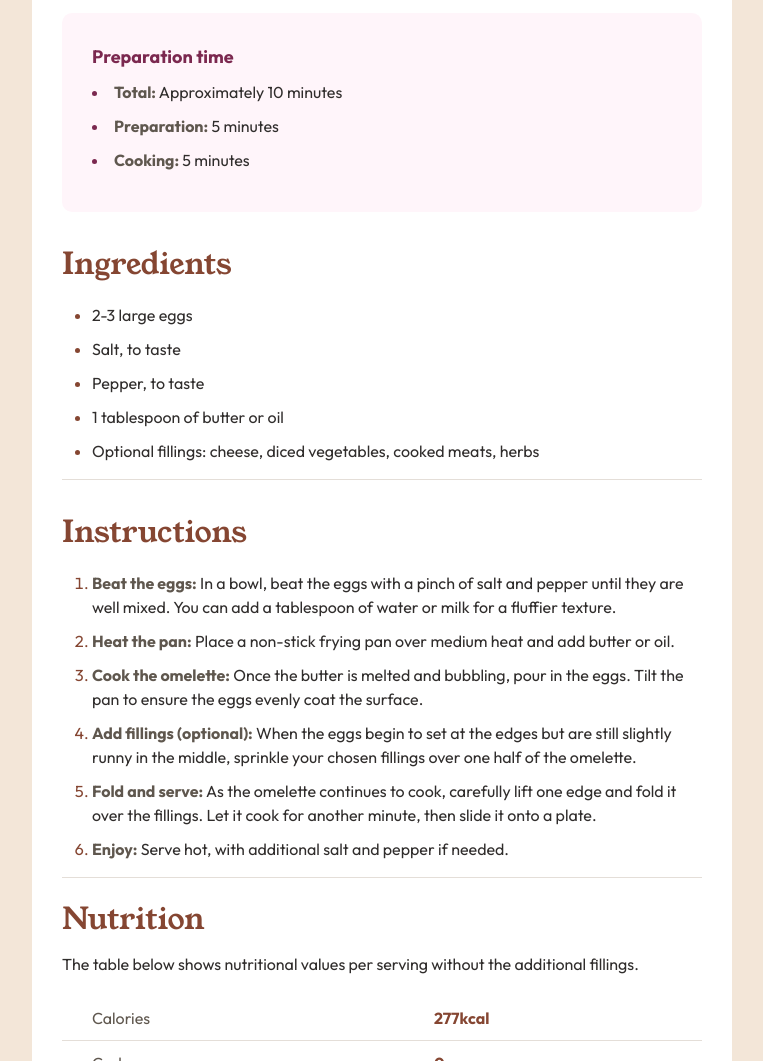
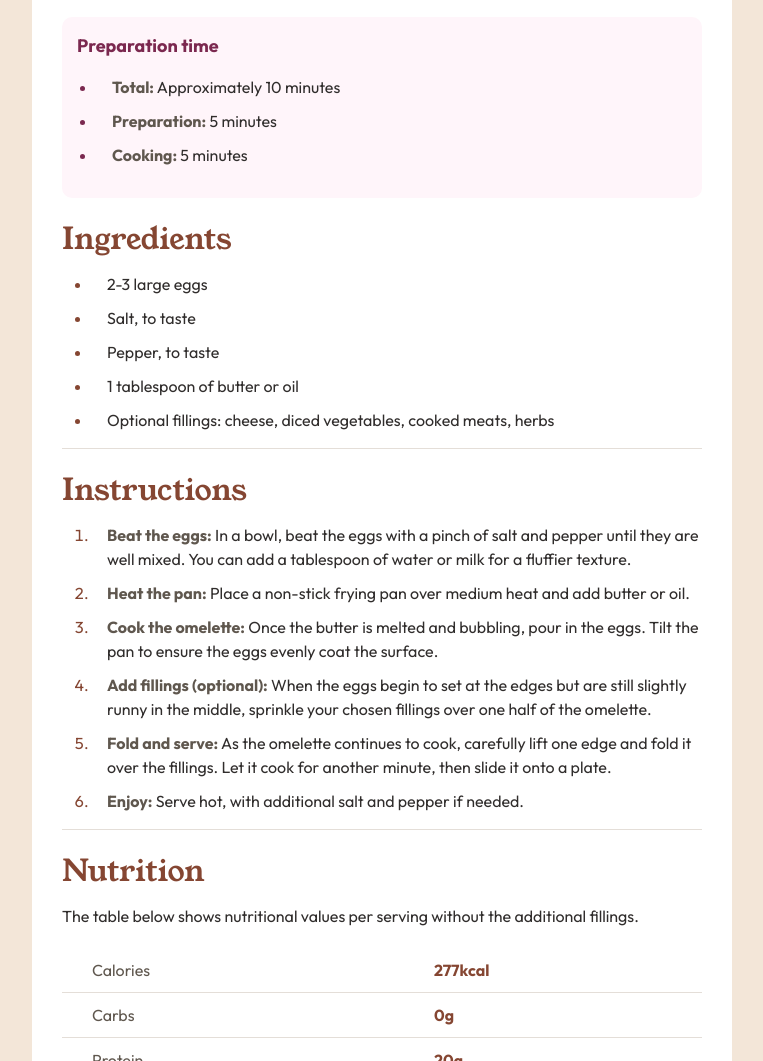
Before and after one commit to devid8642/devid8642.github.io, a plain HTML site: page projetos_frontend/recipe-page/index.html in a window 1280 px wide. Shown: the part 494-1555 px from the top of the page, without its empty margins (258-1021 px from the left). Drawn offline with Linux system fonts and the light colour scheme.

Commit message:
Some fixes

```diff
--- a/projetos_frontend/recipe-page/index.html
+++ b/projetos_frontend/recipe-page/index.html
@@ -21,59 +21,44 @@
         to perfection, optionally filled with your choice of cheese, vegetables, or meats.
       </p>
 
-      <ul class="preparation-list">
+      <div class="preparation-list">
         <p class="preparation-list-title">Preparation time</p>
-
+        <ul class="preparation-list-body">
           <li class="preparation-list-item">
-          <p class="list-text">
               <strong>Total:</strong> Approximately 10 minutes
-          </p>
           </li>
 
           <li class="preparation-list-item">
-          <p class="list-text">
               <strong>Preparation:</strong> 5 minutes
-          </p>
           </li>
 
           <li class="preparation-list-item">
-          <p class="list-text">
               <strong>Cooking:</strong> 5 minutes
-          </p>
           </li>
         </ul>
+      </div>
 
-      <p class="secondary-title">Ingredients</p>
+      <h2 class="secondary-title">Ingredients</h2>
 
       <ul class="ingredients-list">
         <li class="ingredients-list-item">
-          <p class="list-text">
             2-3 large eggs
-          </p>
         </li>
 
         <li class="ingredients-list-item">
-          <p class="list-text">
             Salt, to taste
-          </p>
         </li>
 
         <li class="ingredients-list-item">
-          <p class="list-text">
             Pepper, to taste
-          </p>
         </li>
 
         <li class="ingredients-list-item">
-          <p class="list-text">
             1 tablespoon of butter or oil
-          </p>
         </li>
 
         <li class="ingredients-list-item">
-          <p class="list-text">
             Optional fillings: cheese, diced vegetables, cooked meats, herbs
-          </p>
         </li>
       </ul>
     </section>
@@ -81,46 +66,34 @@
     <div class="separation-line"></div>
 
     <section class="instructions">
-      <p class="secondary-title">Instructions</p>
+      <h2 class="secondary-title">Instructions</h2>
       <ol class="instructions-list">
         <li class="instructions-list-item">
-          <p class="list-text">
             <strong>Beat the eggs:</strong> In a bowl, beat the eggs with a pinch of salt and pepper until they are well mixed.
             You can add a tablespoon of water or milk for a fluffier texture.
-          </p>
         </li>
 
         <li class="instructions-list-item">
-          <p class="list-text">
             <strong>Heat the pan:</strong> Place a non-stick frying pan over medium heat and add butter or oil.
-          </p>
         </li>
 
         <li class="instructions-list-item">
-          <p class="list-text">
             <strong>Cook the omelette:</strong> Once the butter is melted and bubbling, pour in the eggs. Tilt the pan to ensure
             the eggs evenly coat the surface.
-          </p>
         </li>
 
         <li class="instructions-list-item">
-          <p class="list-text">
             <strong>Add fillings (optional):</strong> When the eggs begin to set at the edges but are still slightly runny in the
             middle, sprinkle your chosen fillings over one half of the omelette.
-          </p>
         </li>
 
         <li class="instructions-list-item">
-          <p class="list-text">
             <strong>Fold and serve:</strong> As the omelette continues to cook, carefully lift one edge and fold it over the
             fillings. Let it cook for another minute, then slide it onto a plate.
-          </p>
         </li>
 
         <li class="instructions-list-item">
-          <p class="list-text">
             <strong>Enjoy:</strong> Serve hot, with additional salt and pepper if needed.
-          </p>
         </li>
       </ol>
     </section>
@@ -159,7 +132,7 @@
 
   <footer class="attribution">
     Challenge by <a href="https://www.frontendmentor.io?ref=challenge" target="_blank" rel="noopener">Frontend Mentor</a>.
-    Coded by <a href="https://devid8642.github.io" targe="_blank" rel="noopener">Dêvid Teófilo</a>.
+    Coded by <a href="https://devid8642.github.io" target="_blank" rel="noopener">Dêvid Teófilo</a>.
   </footer>
 </body>
 </html>
--- a/projetos_frontend/recipe-page/style.css
+++ b/projetos_frontend/recipe-page/style.css
@@ -41,6 +41,7 @@ body {
 .primary-title {
     font-family: 'Young Serif';
     font-size: 5rem;
+    font-weight: normal;
 }
 
 .secondary-title {
@@ -63,9 +64,14 @@ strong {
 
 .preparation-list {
     background-color: var(--rose_white);
-    padding: 3rem;
+    padding: 1.5rem;
+    margin-top: 2rem;
     border-radius: 1rem;
-    list-style-position: inside;
+    /* list-style-position: inside; */
+}
+
+.preparation-list-body {
+    padding-left: 2rem;
 }
 
 .instructions-list, .ingredients-list {
@@ -79,7 +85,7 @@ strong {
     color: var(--dark_raspberry);
 }
 
-.preparation-list-item {
+.preparation-list-item::marker {
     color: var(--dark_raspberry);
 }
 
@@ -87,15 +93,11 @@ strong {
 .instructions-list-item {
     margin-top: 1rem;
     margin-bottom: 1rem;
+    padding-left: 1.5rem;
 }
 
-.ingredients-list-item, .instructions-list-item {
+.ingredients-list-item::marker, .instructions-list-item::marker {
     color: var(--nutmeg);
-}
-
-.list-text {
-    color: var(--dark_charcoal);
-    display: inline;
 }
 
 .nutrion-table {
```
Also changed, not shown: 1 other file. Lines whose indentation alone changed are shown as unchanged.
